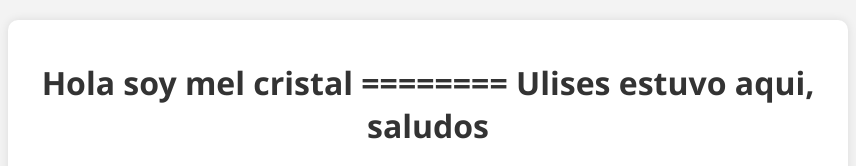
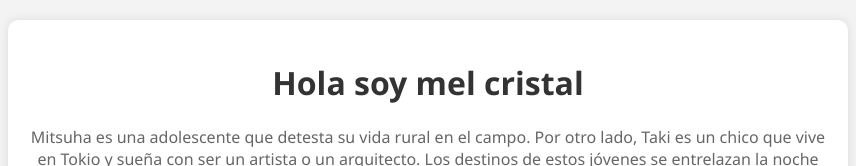
Before and after one commit to melinacristal/ID, a plain HTML site: page styles/index.html in a window 1280 px wide. Shown: the top 166 px of the page, without its empty margins (212-1068 px from the left). Drawn offline with Linux system fonts and the light colour scheme.

Commit message:
Tercer cambio

```diff
--- a/styles/index.html
+++ b/styles/index.html
@@ -9,7 +9,7 @@
 <body>
 
 <div class="container">
-    <h1>Hola soy mel cristal ======== Ulises estuvo aqui, saludos</h1>
+    <h1>Hola soy mel cristal </h1>
 
     <p>Mitsuha es una adolescente que detesta su vida rural en el campo. Por otro lado, Taki es un chico que vive en Tokio y sueña con ser un artista o un arquitecto. Los destinos de estos jóvenes se entrelazan la noche en que dos estrellas caen del cielo, y comienzan a intercambiar sus cuerpos de la noche a la mañana. Con el pasar del tiempo, desarrollan maneras de comunicarse entre ellos y un creciente anhelo de conocerse en persona.</p>
     <div class="images-container">
```
